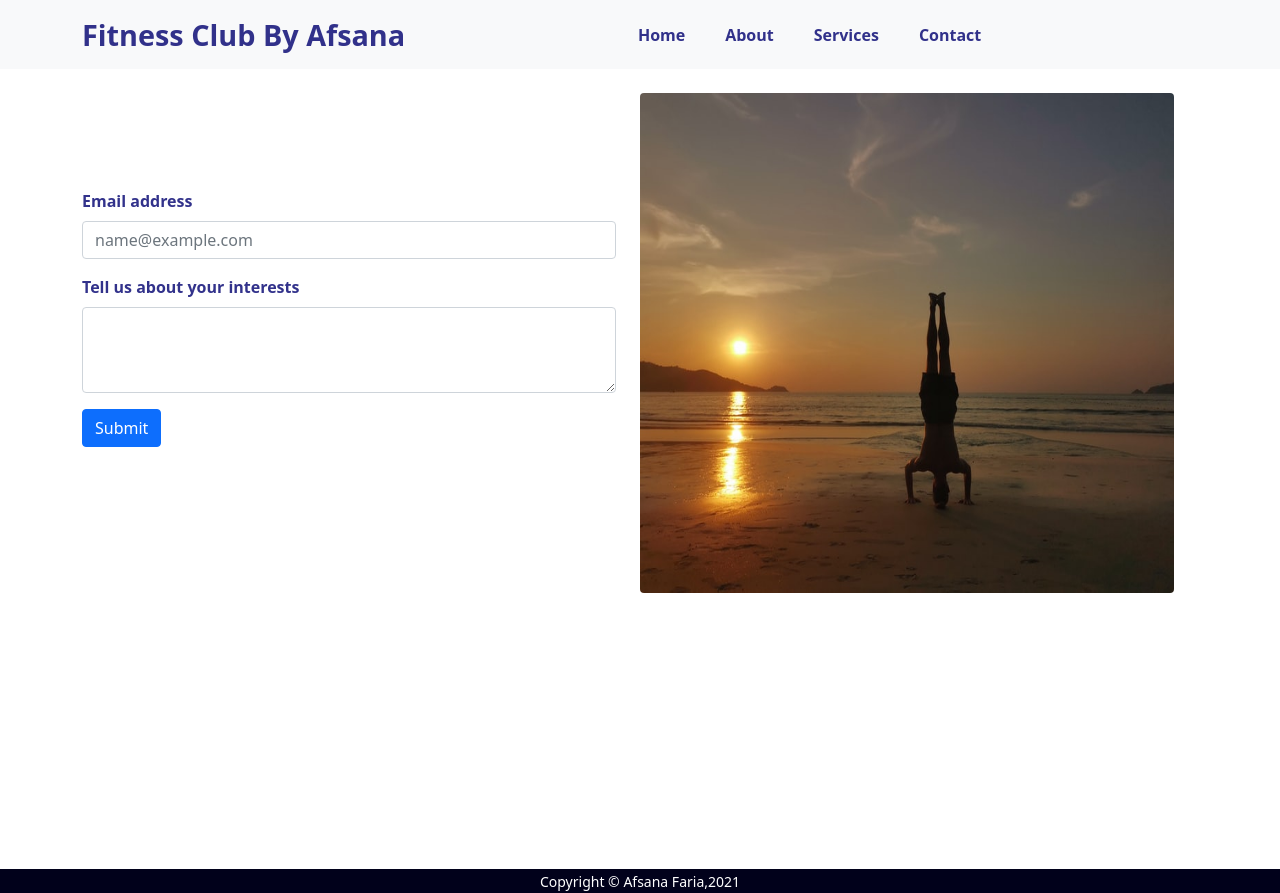
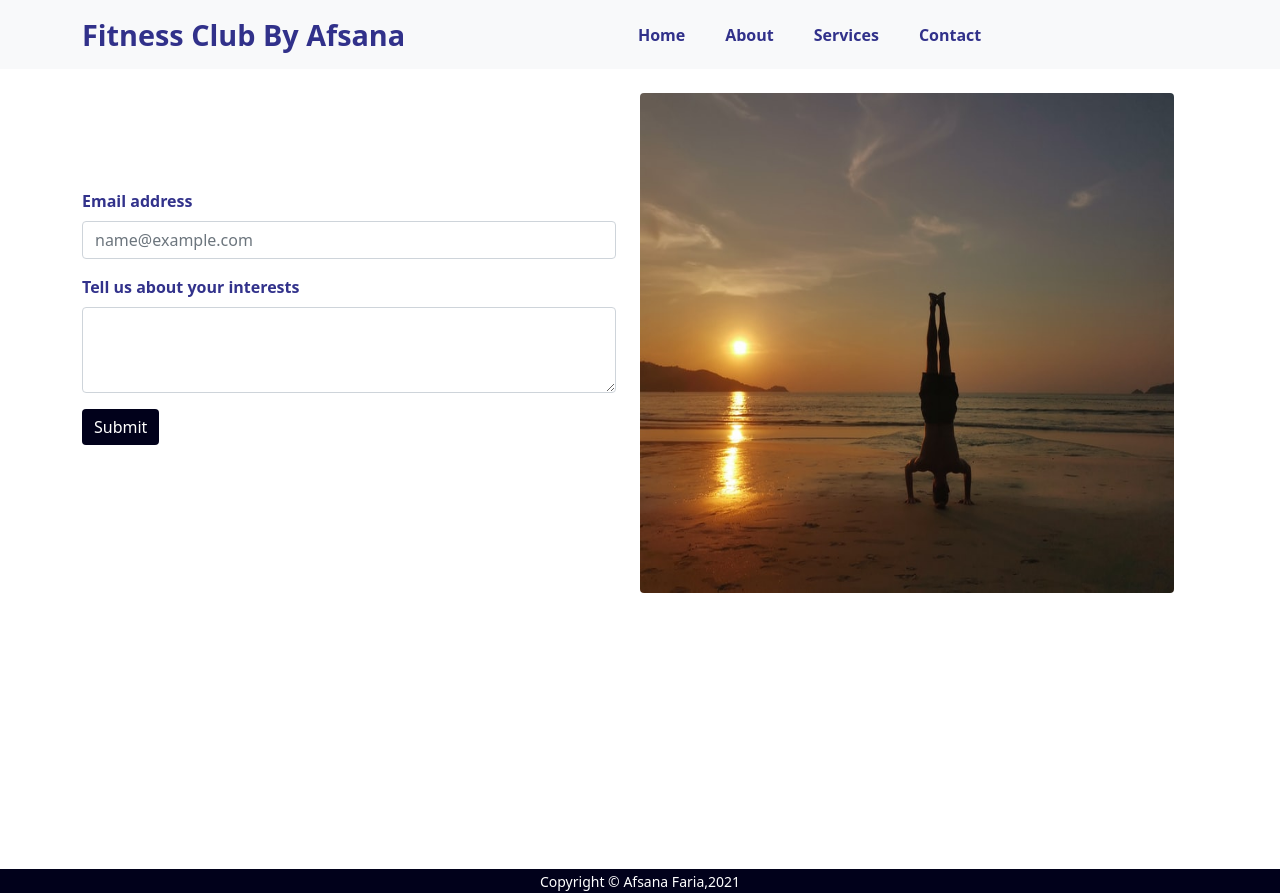
Before and after one commit to afsanafaria/fitness-club, a React (Create React App) app: page /contact in a window 1280 px wide. Built offline with nearby package versions, Linux system fonts and the light colour scheme.

Commit message:
404 pade edited

```diff
--- a/src/components/Contact/Contact.js
+++ b/src/components/Contact/Contact.js
@@ -19,7 +19,7 @@ const Contact = () => {
                                     <Form.Label className="contact-heading">Tell us about your interests</Form.Label>
                                     <Form.Control as="textarea" rows={3} />
                                 </Form.Group>
-                                <Button variant="primary" type="submit">
+                                <Button className="button" type="submit">
                                     Submit
                                 </Button>
                             </Form>
--- a/src/components/Home/Home.css
+++ b/src/components/Home/Home.css
@@ -20,3 +20,8 @@
     text-align: center;
     color: rgba(1, 1, 112, 0.808)
 }
+.button{
+    background-color: rgb(1, 1, 27)!important;
+    border: none!important;
+    color: white;
+}
--- a/src/components/Home/Home.js
+++ b/src/components/Home/Home.js
@@ -15,7 +15,7 @@ const Home = () => {
                         <Col className="home-heading">
                             <h1>BODY & MIND in perfect balance</h1>
                             <h5>Nanotechnology immersion along the information highway will close the loop on focusing solely on the bottom line.</h5>
-                            <Link to="/about"><Button>Discover Now</Button></Link>
+                            <Link to="/about"><Button className="button">Discover Now</Button></Link>
                         </Col>
                         <Col>
                             {/* <Image src={backgroundImage} rounded /> */}
@@ -36,8 +36,8 @@ const Home = () => {
                                         <Card.Body>
                                             <Card.Title>{singleData.service}</Card.Title>
                                             <Card.Text>
-                                                Price: {singleData.price} BDT per month
-                                                <br /><Link to="/services"><Button className="mt-4">Go to service</Button></Link>
+                                                {singleData.about}
+                                                <br /><Link to="/services"><Button className="mt-3 button">Know More</Button></Link>
                                             </Card.Text>
                                         </Card.Body>
                                     </Card>
--- a/src/components/NotFound/NotFound.css
+++ b/src/components/NotFound/NotFound.css
@@ -0,0 +1,6 @@
+.not-found{
+    text-align: center;
+    height: 100vh;
+    padding: 150px 0;
+    color: rgba(2, 2, 66, 0.808);
+}
--- a/src/components/NotFound/NotFound.js
+++ b/src/components/NotFound/NotFound.js
@@ -1,8 +1,9 @@
 import React from 'react';
+import './NotFound.css'
 
 const NotFound = () => {
     return (
-        <div>
+        <div className="not-found">
             <h2>404</h2>
             <h4>This page is not found</h4>
         </div>
--- a/src/components/ServicePage/ServicePage.css
+++ b/src/components/ServicePage/ServicePage.css
@@ -5,6 +5,6 @@
 .service-page h2, .service-page h5{
     color: rgba(1, 1, 112, 0.897);
 }
-.service-page >h2{
-    padding-top: 120px;
+.service-page {
+    padding: 160px 0;
 }
--- a/src/components/ServicePage/ServicePage.js
+++ b/src/components/ServicePage/ServicePage.js
@@ -7,7 +7,7 @@ const ServicePage = () => {
     // const [displayData] = useData();
     const { serviceIndex } = useParams();
     return (
-        <div className="service-page my-5 py-5">
+        <div className="service-page">
             <h2>Congrats!!You have visited our no. {serviceIndex} service</h2>
             <h5>Please give us time to process your visit.</h5>
         </div>
--- a/src/components/SingleData/SingleData.js
+++ b/src/components/SingleData/SingleData.js
@@ -14,7 +14,7 @@ const SingleData = (props) => {
                         <Card.Title>{service}</Card.Title>
                         <Card.Text>
                             Price: {price} BDT per month
-                            <br /><Link to={`/servicepage/${index}`}><Button className="mt-4">Click here</Button></Link>
+                            <br /><Link to={`/servicepage/${index}`}><Button className="mt-4 button">Click here</Button></Link>
                         </Card.Text>
                     </Card.Body>
                 </Card>
```
